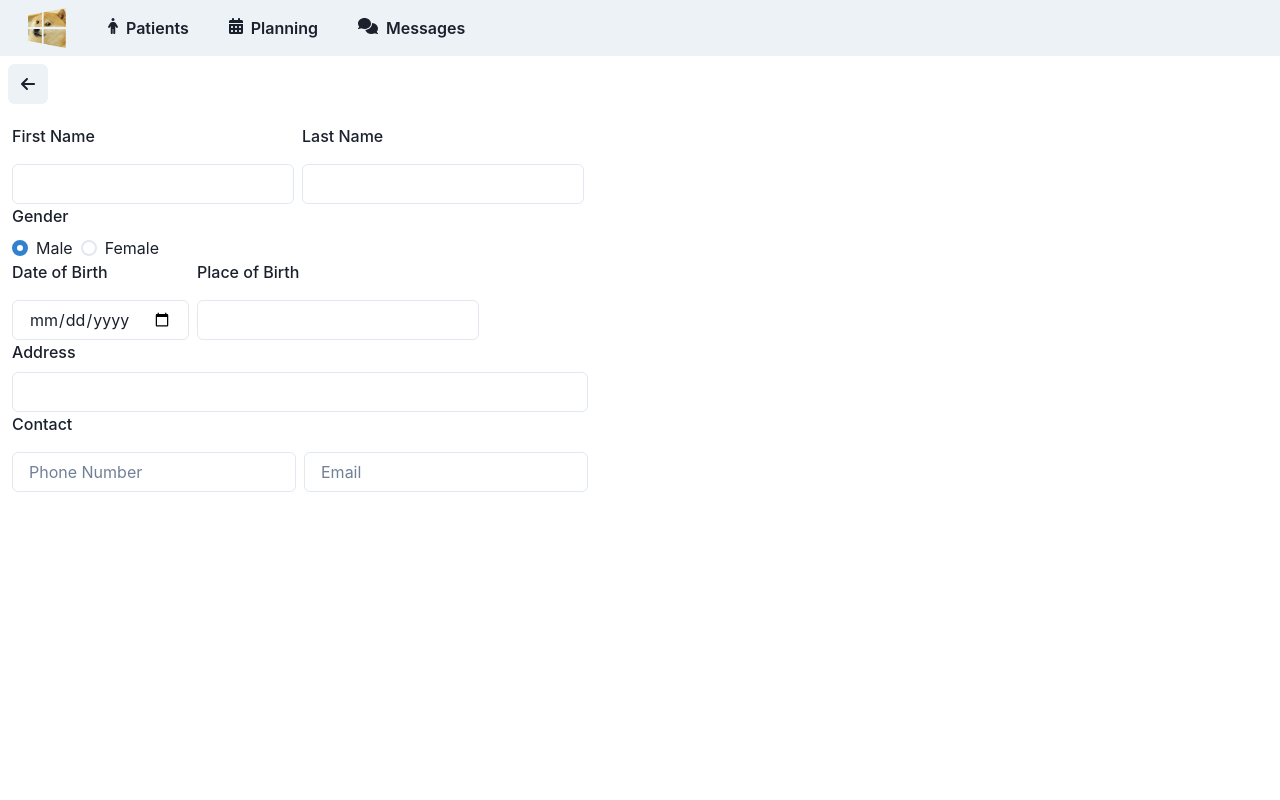
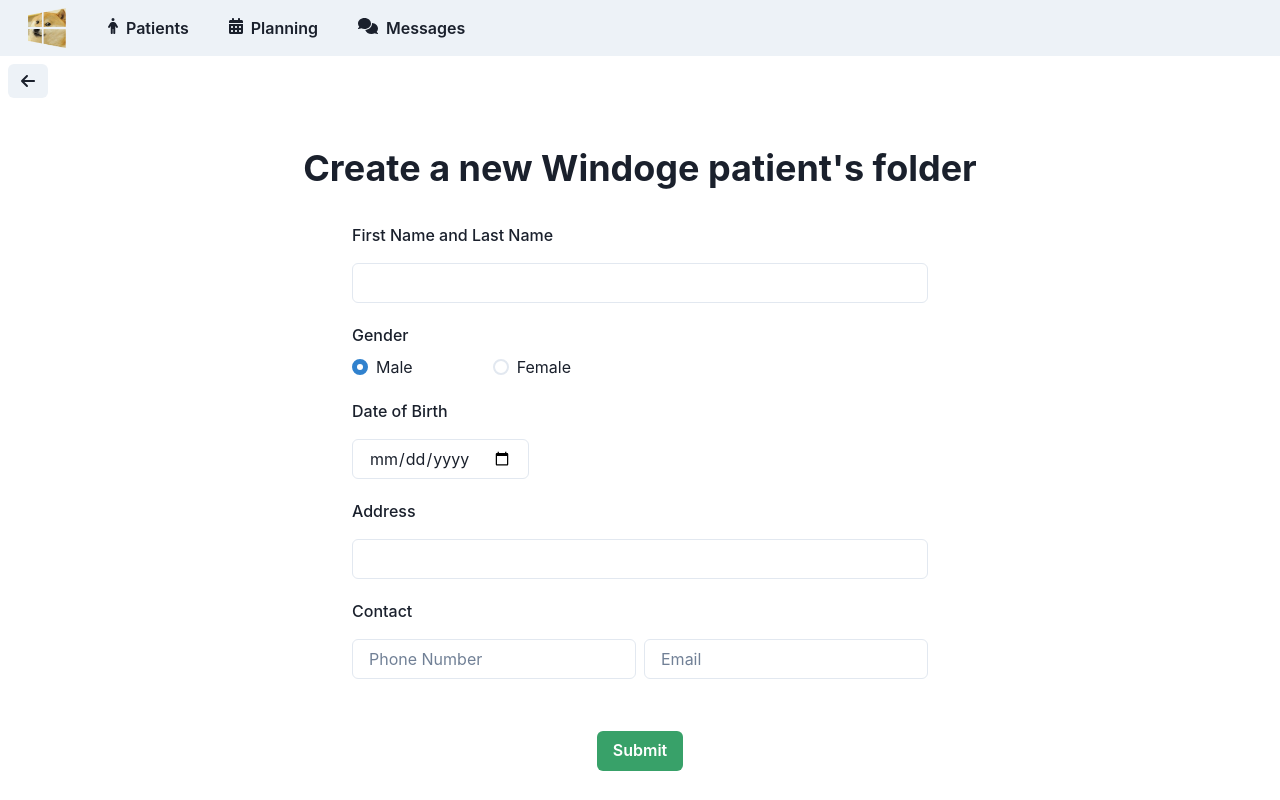
Before and after one commit to RomainReghem/Windoge, a React (Vite) app: page /formulairepatient in a window 1280 px wide. Built offline with nearby package versions, Linux system fonts and the light colour scheme.

Commit message:
centered patient form

```diff
--- a/src/FormulairePatient.jsx
+++ b/src/FormulairePatient.jsx
@@ -1,7 +1,7 @@
-import { Text, Center, Badge, Stack, InputLeftElement, InputGroup, Input, Button, Spinner, FormControl, FormLabel, FormErrorMessage, FormHelperText } from "@chakra-ui/react";
+import { Text, Center, Badge, Stack, InputLeftElement, InputGroup, Input, Button, Spinner, FormControl, FormLabel, FormErrorMessage, FormHelperText, Divider, Heading } from "@chakra-ui/react";
 import { HStack, RadioGroup, Radio, IconButton } from "@chakra-ui/react";
 import { FontAwesomeIcon } from "@fortawesome/react-fontawesome";
-import { faArrowLeft} from '@fortawesome/free-solid-svg-icons'
+import { faArrowLeft } from '@fortawesome/free-solid-svg-icons'
 import { Link, useNavigate } from "react-router-dom";
 
 const FormulairePatient = () => {
@@ -10,45 +10,34 @@ const FormulairePatient = () => {
     return (
         <>
 
-           <IconButton icon={<FontAwesomeIcon icon={faArrowLeft}/>} onClick={() => navigate(-1)} w={'40px'} m={2}></IconButton>
-
-
-
+            <IconButton icon={<FontAwesomeIcon icon={faArrowLeft} />} onClick={() => navigate(-1)} w={'40px'} m={2} marginBottom={5}></IconButton>
+            <Center h={'100%'} flexDirection='column'>
+            <Heading marginBottom={5}> Create a new Windoge patient's folder </Heading>
                 <FormControl m={[2, 3]} w='xl'>
-                <HStack>
-                    <Stack>
-                        <FormLabel>First Name</FormLabel>
+                        <Stack marginBottom='5'>
+                            <FormLabel>First Name and Last Name</FormLabel>
                             <Input type='text' />
                         </Stack>
-                    <Stack>
-                        <FormLabel>Last Name</FormLabel>
-                        <Input type='text' />
-                    </Stack>
-                </HStack>
+
                     <FormLabel>Gender</FormLabel>
                     <RadioGroup defaultValue='Male'>
-                    <HStack>
+                        <HStack marginBottom='5' spacing={20} direction='row'>
                             <Radio value='Male'>Male</Radio>
                             <Radio value='Female'>Female</Radio>
                         </HStack>
                     </RadioGroup>
 
-                <HStack>
+                    <HStack marginBottom='5'>
                         <Stack>
                             <FormLabel>Date of Birth</FormLabel>
                             <Input type='date' />
                         </Stack>
+                    </HStack>
 
-                    <Stack>
-                      <FormLabel>Place of Birth</FormLabel>
+                    <Stack marginBottom='5'>
+                        <FormLabel>Address</FormLabel>
                         <Input type='text' />
                     </Stack>
-
-                </HStack>
-
-
-                <FormLabel>Address</FormLabel>
-                <Input type='text' />
                     <Stack>
                         <FormLabel>Contact</FormLabel>
                         <HStack>
@@ -57,7 +46,9 @@ const FormulairePatient = () => {
                         </HStack>
                     </Stack>
                 </FormControl>
-
+                <Button type='submit' mt={10} colorScheme={'green'}
+                >Submit</Button>
+            </Center>
 
         </>
     )
--- a/src/Home.jsx
+++ b/src/Home.jsx
@@ -20,7 +20,7 @@ const Home = () => {
                         <Text fontWeight={'600'}>Password</Text>
                         <Input variant='filled' placeholder='Enter your password'></Input>
                     </Stack>
-                    <Stack width='xs'>
+                    <Stack width='xs' align='center'>
                         <Button width='30%'
                             colorScheme={'green'}
                             onClick={() => {
```
Lines whose indentation alone changed are shown as unchanged.
